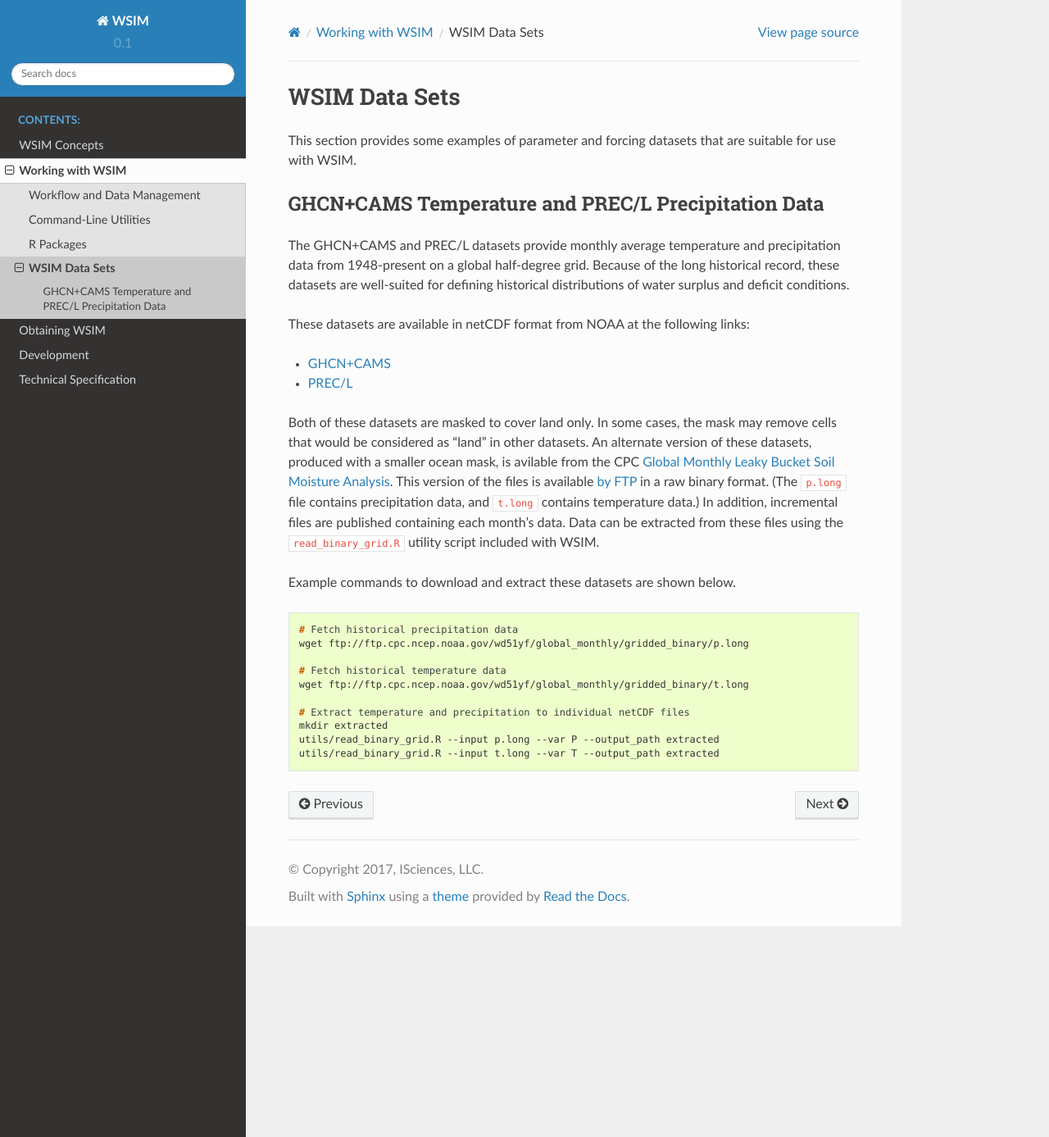
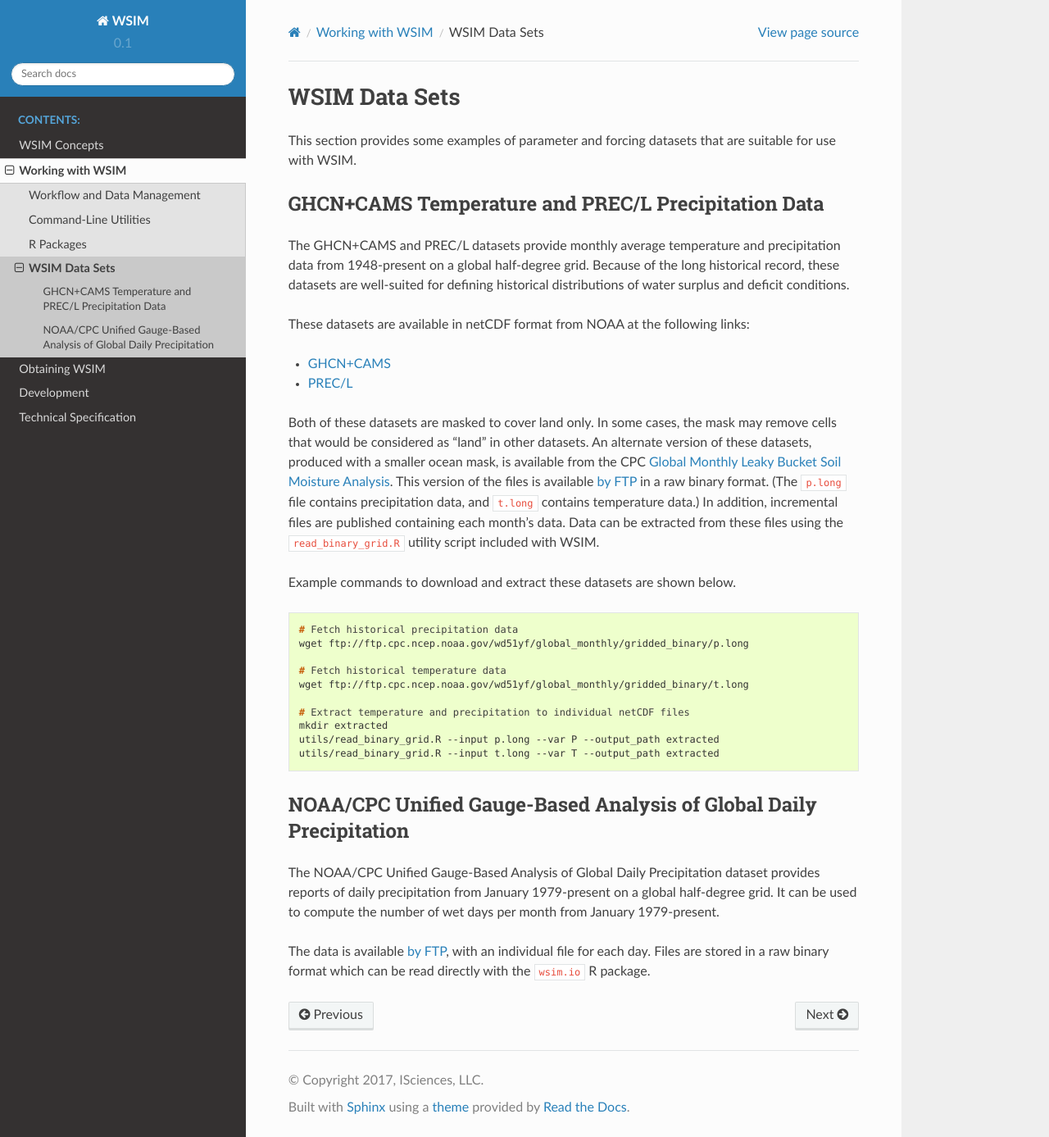
Before and after one commit to isciences/wsim, a Sphinx documentation site: the page built from docs/working/data_sets.rst, in a window 1280 px wide and 1387 px high. Shown: the whole window at 82% size. Built offline with Sphinx 7.4.7 and the Read the Docs theme 2.0.0, drawn with Linux system fonts in a browser that asks for light colours.

Commit message:
Add doc reference to daily precip data

```diff
--- a/docs/working/data_sets.rst
+++ b/docs/working/data_sets.rst
@@ -16,7 +16,7 @@ These datasets are available in netCDF format from NOAA at the following links:
 
 Both of these datasets are masked to cover land only.
 In some cases, the mask may remove cells that would be considered as "land" in other datasets.
-An alternate version of these datasets, produced with a smaller ocean mask, is avilable from the CPC `Global Monthly Leaky Bucket Soil Moisture Analysis <http://www.cpc.ncep.noaa.gov/soilmst/leaky_glb.htm>`_.
+An alternate version of these datasets, produced with a smaller ocean mask, is available from the CPC `Global Monthly Leaky Bucket Soil Moisture Analysis <http://www.cpc.ncep.noaa.gov/soilmst/leaky_glb.htm>`_.
 This version of the files is available `by FTP <ftp://ftp.cpc.ncep.noaa.gov/wd51yf/global_monthly/gridded_binary/>`_ in a raw binary format. (The ``p.long`` file contains precipitation data, and ``t.long`` contains temperature data.)
 In addition, incremental files are published containing each month's data.
 Data can be extracted from these files using the ``read_binary_grid.R`` utility script included with WSIM.
@@ -35,3 +35,11 @@ Example commands to download and extract these datasets are shown below.
     mkdir extracted
     utils/read_binary_grid.R --input p.long --var P --output_path extracted
     utils/read_binary_grid.R --input t.long --var T --output_path extracted
+
+NOAA/CPC Unified Gauge-Based Analysis of Global Daily Precipitation
+-------------------------------------------------------------------
+
+The NOAA/CPC Unified Gauge-Based Analysis of Global Daily Precipitation dataset provides reports of daily precipitation from January 1979-present on a global half-degree grid.
+It can be used to compute the number of wet days per month from January 1979-present.
+
+The data is available `by FTP <ftp://ftp.cpc.ncep.noaa.gov/precip/CPC_UNI_PRCP/GAUGE_GLB/>`_, with an individual file for each day. Files are stored in a raw binary format which can be read directly with the ``wsim.io`` R package.
```
Also changed, not shown: docs/spelling_wordlist.txt (+34 -32 lines).
